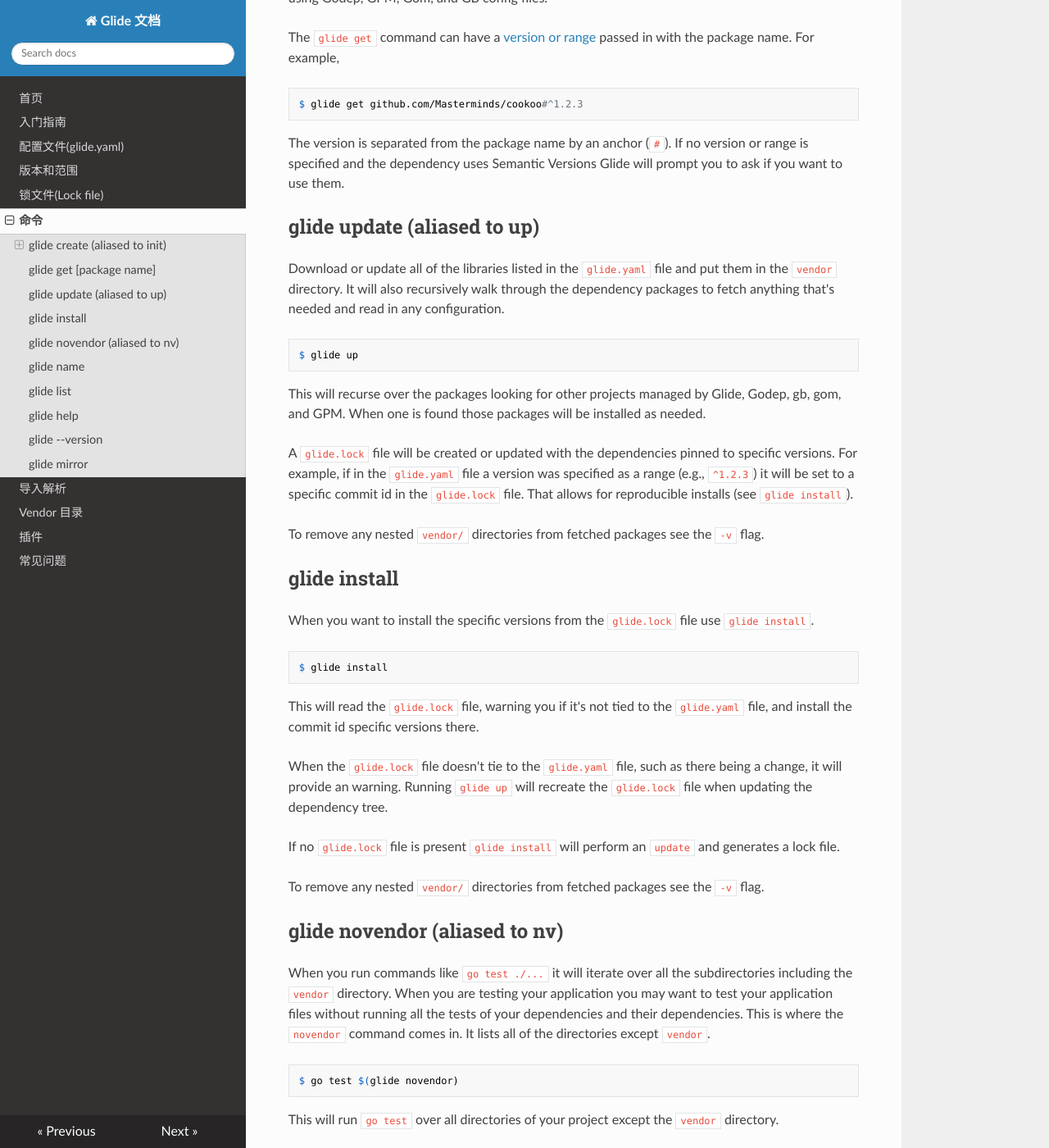
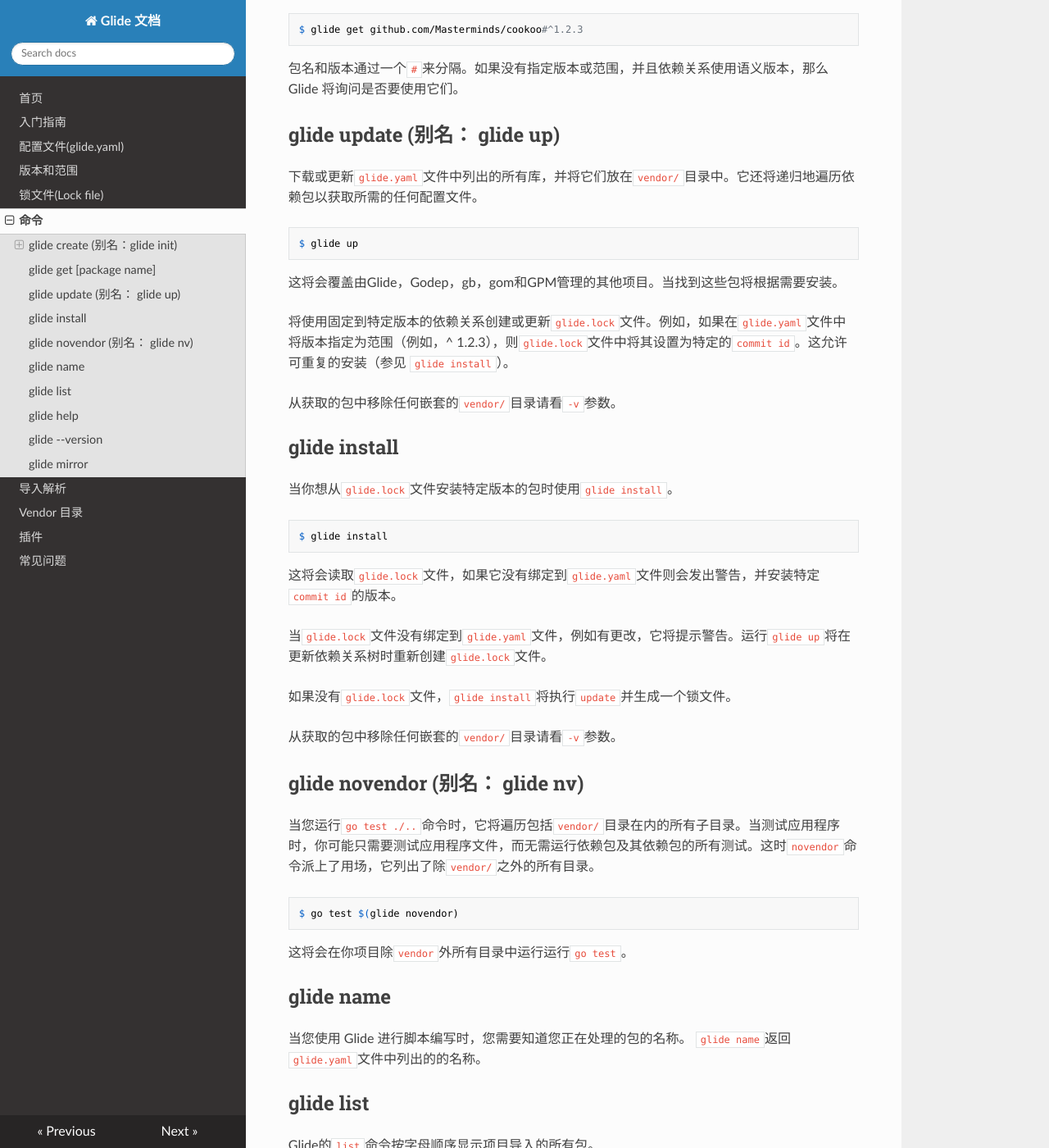
Before and after one commit to javasgl/GlideDocs, an MkDocs documentation site: the page built from docs/commands.md, in a window 1280 px wide and 1400 px high, scrolled down 1114 px. Shown: the whole window at 82% size. Built offline with MkDocs 1.6.1, drawn with Linux system fonts in a browser that asks for light colours; nearby versions of some CDN libraries; old or Windows-style settings are respelled for this version of MkDocs; some of the changed text lies outside the part shown.

Commit message:
feat: comands

```diff
--- a/docs/commands.md
+++ b/docs/commands.md
@@ -1,14 +1,10 @@
-# Commands
+# 命令
 
-The following are the Glide commands, most of which are to help you manage your workspace.
+以下是 Glide 的命令，大部分是帮助管理工作区的。
 
-## glide create (aliased to init)
+## glide create (别名：glide init)
 
-Initialize a new workspace. Among other things, this creates a `glide.yaml` file
-while attempting to guess the packages and versions to put in it. For example,
-if your project is using Godep it will use the versions specified there. Glide
-is smart enough to scan your codebase and detect the imports being used whether
-they are specified with another package manager or not.
+初始化新的工作区。除此之外，它会在尝试猜测要放入的包和版本时创建一个`glide.yaml`文件。例如，如果你的项目使用 Godep，它将其使用指定的版本。Glide 足够聪明地扫描代码库并检测正在使用的导入，无论它们是否由另一个程序包管理器指定。
 
     $ glide create
     [INFO]	Generating a YAML configuration file and guessing the dependencies
@@ -28,79 +24,68 @@ they are specified with another package manager or not.
     [INFO]	--> Adding additional metadata. See https://glide.sh/docs/glide.yaml/
     [INFO]	--> Running the config-wizard command to improve the versions in your configuration
 
-The `config-wizard`, noted here, can be run here or manually run at a later time.
-This wizard helps you figure out versions and ranges you can use for your
-dependencies.
+这里提到的配置向导(`config-wizard`)可以在这里运行，也可以在以后手动运行。此向导可帮助找出可用于依赖关系的版本和范围
 
 ### glide config-wizard
 
-This runs a wizard that scans your dependencies and retrieves information on them
-to offer up suggestions that you can interactively choose. For example, it can
-discover if a dependency uses semantic versions and help you choose the version
-ranges to use.
+这将运行一个向导，扫描依赖关系并检索其上的信息，以提供可交互选择的建议。例如，它可以发现依赖关系是否使用语义版本，并帮助你选择要使用的版本范围。
 
 ## glide get [package name]
 
-You can download one or more packages to your `vendor` directory and have it added to your
-`glide.yaml` file with `glide get`.
+你可以将一个或多个软件包下载到你的`vendor/`目录，并将其添加到你的`glide.yaml`文件中。
 
     $ glide get github.com/Masterminds/cookoo
 
-When `glide get` is used it will introspect the listed package to resolve its dependencies including using Godep, GPM, Gom, and GB config files.
+当使用`glide get`时，它会检测列出的包来解决它的依赖关系，包括使用 Godep，GPM，Gom 和GB 的配置文件。
 
-The `glide get` command can have a [version or range](versions.md) passed in with the package name. For example,
+`glide get`命令可以给包名传递一个[版本或范围](versions.md)。例如，
 
     $ glide get github.com/Masterminds/cookoo#^1.2.3
 
-The version is separated from the package name by an anchor (`#`). If no version or range is specified and the dependency uses Semantic Versions Glide will prompt you to ask if you want to use them.
+包名和版本通过一个`#`来分隔。如果没有指定版本或范围，并且依赖关系使用语义版本，那么 Glide 将询问是否要使用它们。
 
-## glide update (aliased to up)
+## glide update (别名： glide up)
 
-Download or update all of the libraries listed in the `glide.yaml` file and put
-them in the `vendor` directory. It will also recursively walk through the
-dependency packages to fetch anything that's needed and read in any configuration.
+下载或更新`glide.yaml`文件中列出的所有库，并将它们放在`vendor/`目录中。它还将递归地遍历依赖包以获取所需的任何配置文件。
 
     $ glide up
 
-This will recurse over the packages looking for other projects managed by Glide,
-Godep, gb, gom, and GPM. When one is found those packages will be installed as needed.
+这将会覆盖由Glide，Godep，gb，gom和GPM管理的其他项目。当找到这些包将根据需要安装。
 
-A `glide.lock` file will be created or updated with the dependencies pinned to
-specific versions. For example, if in the `glide.yaml` file a version was
-specified as a range (e.g., `^1.2.3`) it will be set to a specific commit id in
-the `glide.lock` file. That allows for reproducible installs (see `glide install`).
+将使用固定到特定版本的依赖关系创建或更新`glide.lock`文件。例如，如果在`glide.yaml`文件中将版本指定为范围（例如，^ 1.2.3），则`glide.lock`文件中将其设置为特定的`commit id`。这允许可重复的安装（参见 `glide install`）。
 
-To remove any nested `vendor/` directories from fetched packages see the `-v` flag.
+
+从获取的包中移除任何嵌套的`vendor/`目录请看`-v`参数。
 
 ## glide install
 
-When you want to install the specific versions from the `glide.lock` file use `glide install`.
+当你想从`glide.lock`文件安装特定版本的包时使用`glide install`。
 
     $ glide install
 
-This will read the `glide.lock` file, warning you if it's not tied to the `glide.yaml` file, and install the commit id specific versions there.
+这将会读取`glide.lock`文件，如果它没有绑定到`glide.yaml`文件则会发出警告，并安装特定`commit id`的版本。
 
-When the `glide.lock` file doesn't tie to the `glide.yaml` file, such as there being a change, it will provide an warning. Running `glide up` will recreate the `glide.lock` file when updating the dependency tree.
+当`glide.lock`文件没有绑定到`glide.yaml`文件，例如有更改，它将提示警告。运行`glide up`将在更新依赖关系树时重新创建`glide.lock`文件。
 
-If no `glide.lock` file is present `glide install` will perform an `update` and generates a lock file.
+如果没有`glide.lock`文件，`glide install`将执行`update`并生成一个锁文件。
 
-To remove any nested `vendor/` directories from fetched packages see the `-v` flag.
+从获取的包中移除任何嵌套的`vendor/`目录请看`-v`参数。
 
-## glide novendor (aliased to nv)
+## glide novendor (别名： glide nv)
 
-When you run commands like `go test ./...` it will iterate over all the subdirectories including the `vendor` directory. When you are testing your application you may want to test your application files without running all the tests of your dependencies and their dependencies. This is where the `novendor` command comes in. It lists all of the directories except `vendor`.
+当您运行`go test ./..`命令时，它将遍历包括`vendor/`目录在内的所有子目录。当测试应用程序时，你可能只需要测试应用程序文件，而无需运行依赖包及其依赖包的所有测试。这时`novendor`命令派上了用场，它列出了除`vendor/`之外的所有目录。
 
     $ go test $(glide novendor)
 
-This will run `go test` over all directories of your project except the `vendor` directory.
+这将会在你项目除`vendor`外所有目录中运行运行`go test`。
 
 ## glide name
 
-When you're scripting with Glide there are occasions where you need to know the name of the package you're working on. `glide name` returns the name of the package listed in the `glide.yaml` file.
+当您使用 Glide 进行脚本编写时，您需要知道您正在处理的包的名称。 `glide name`返回`glide.yaml`文件中列出的的名称。
 
 ## glide list
 
-Glide's `list` command shows an alphabetized list of all the packages that a project imports.
+Glide的`list`命令按字母顺序显示项目导入的所有包。
 
     $ glide list
     INSTALLED packages:
@@ -115,48 +100,46 @@ Glide's `list` command shows an alphabetized list of all the packages that a pro
 
 ## glide help
 
-Print the glide help.
+打印 glide 帮助信息。
 
     $ glide help
 
 ## glide --version
 
-Print the version and exit.
+打印 glide 版本并退出。
 
     $ glide --version
     glide version 0.12.0
 
 ## glide mirror
 
-Mirrors provide the ability to replace a repo location with
-another location that's a mirror of the original. This is useful when you want
-to have a cache for your continuous integration (CI) system or if you want to
-work on a dependency in a local location.
+镜像提供了将一个仓库替换为其镜像仓库的能力。当您希望为连续集成（CI）系统设置缓存或者想要在本地依赖包上工作时，这很有用。
 
-The mirrors are stored in an `mirrors.yaml` file in your `GLIDE_HOME`.
+镜像存放在你`GLIDE_HOME`中的一个`mirrors.yaml`文件中。
 
 The three commands to manage mirrors are `list`, `set`, and `remove`.
+管理镜像有三个命令：`list`、`set` 和 `remove`。
 
-Use `set` in the form:
+使用`set`：
 
     glide mirror set [original] [replacement]
 
-or
+或者：
 
     glide mirror set [original] [replacement] --vcs [type]
 
-for example,
+例如,
 
     glide mirror set https://github.com/example/foo https://git.example.com/example/foo.git
 
-or
+或
 
     glide mirror set https://github.com/example/foo file:///path/to/local/repo --vcs git
 
-Use `remove` in the form:
+使用`remove`：
 
     glide mirror remove [original]
 
-for example,
+例如,
 
     glide mirror remove https://github.com/example/foo
```
Also changed, not shown: docs/vendor.md (+1 -1 lines).
